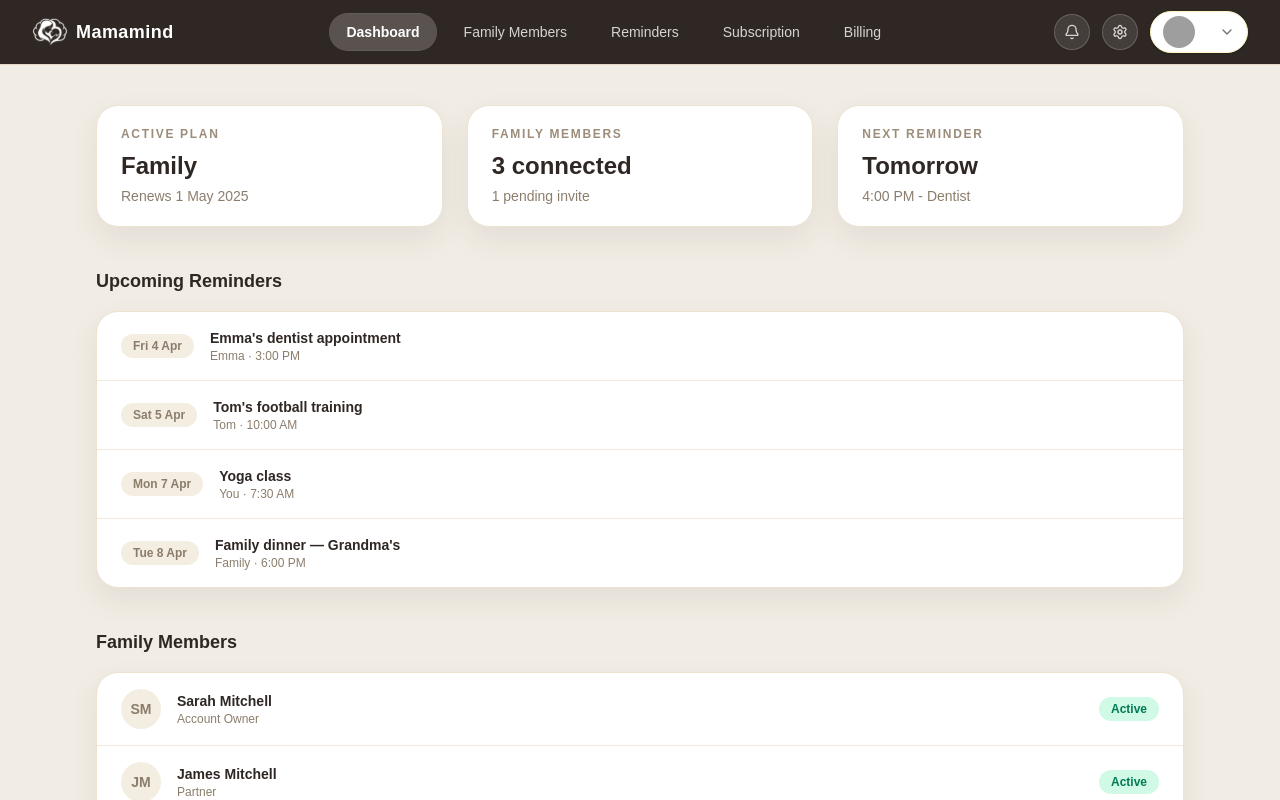
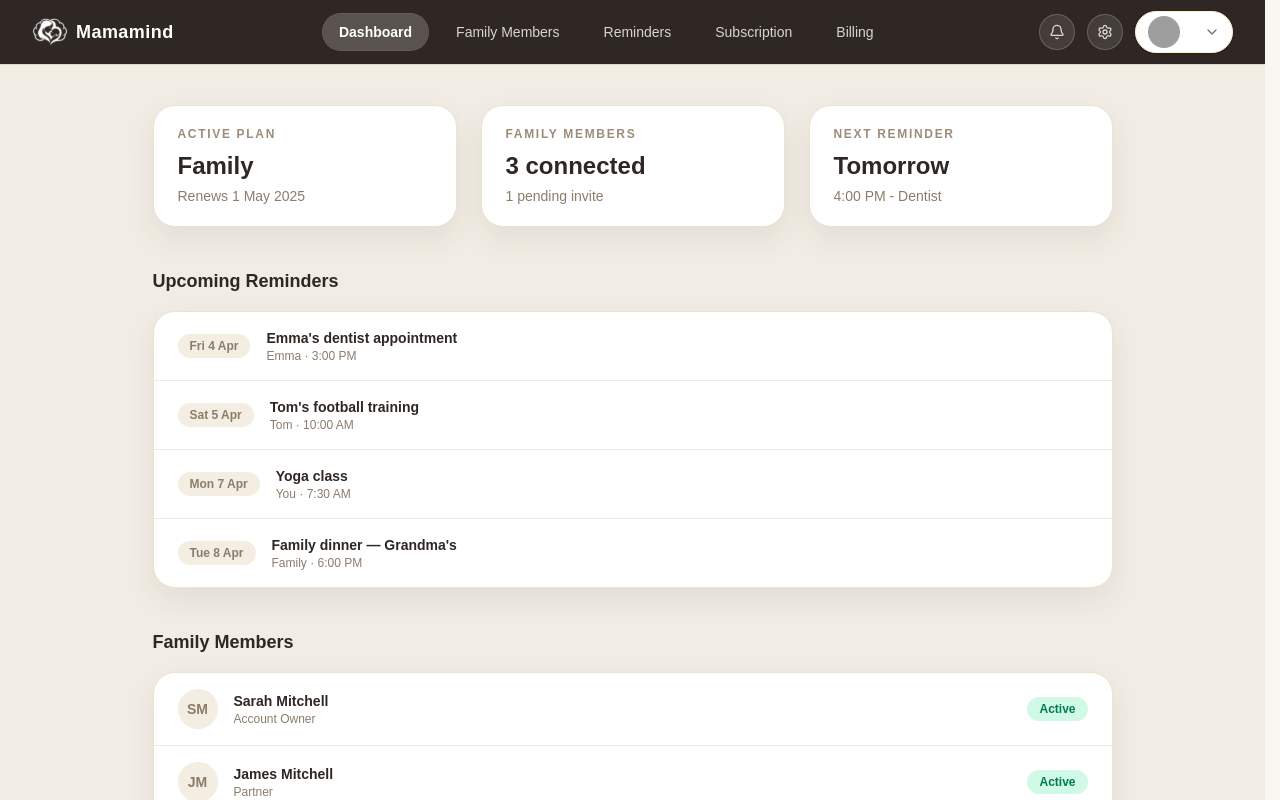
Before and after one commit to suman-chandra-barman/mamamind-web-app, a Next.js app: page /dashboard in a window 1280 px wide. Shown: the top 800 px of the page. Built offline with nearby package versions, Linux system fonts and the light colour scheme; no server answers; grey boxes are pictures that could not be loaded; a web font is replaced by a local one.

Commit message:
fix(dashboard): adjust dashboard layout width and improve header navigation logic

```diff
--- a/src/app/(dashboard)/dashboard/page.tsx
+++ b/src/app/(dashboard)/dashboard/page.tsx
@@ -72,7 +72,7 @@ const familyMembers = [
 
 const DashboardPage = () => {
   return (
-    <div className="mx-auto w-full max-w-6xl px-4 py-10 sm:px-6 lg:px-8">
+    <div className="mx-auto w-full max-w-5xl px-4 py-10 sm:px-6 lg:px-8">
       <section className="grid gap-6 md:grid-cols-3">
         {planCards.map((card) => (
           <div
--- a/src/app/globals.css
+++ b/src/app/globals.css
@@ -162,5 +162,7 @@
   }
   html {
     @apply font-sans;
+    overflow-y: scroll;
+    scrollbar-gutter: stable;
   }
 }
--- a/src/components/CommonComponents/DashboardHeader.tsx
+++ b/src/components/CommonComponents/DashboardHeader.tsx
@@ -43,8 +43,7 @@ export default function DashboardHeader() {
   }, []);
 
   const isActive = (href: string) => {
-    if (href.startsWith("#")) return hash === href;
-    if (href === "/") return pathname === "/";
+    if (href === "/dashboard") return pathname === "/dashboard";
     return pathname === href || pathname?.startsWith(href + "/");
   };
 
```
